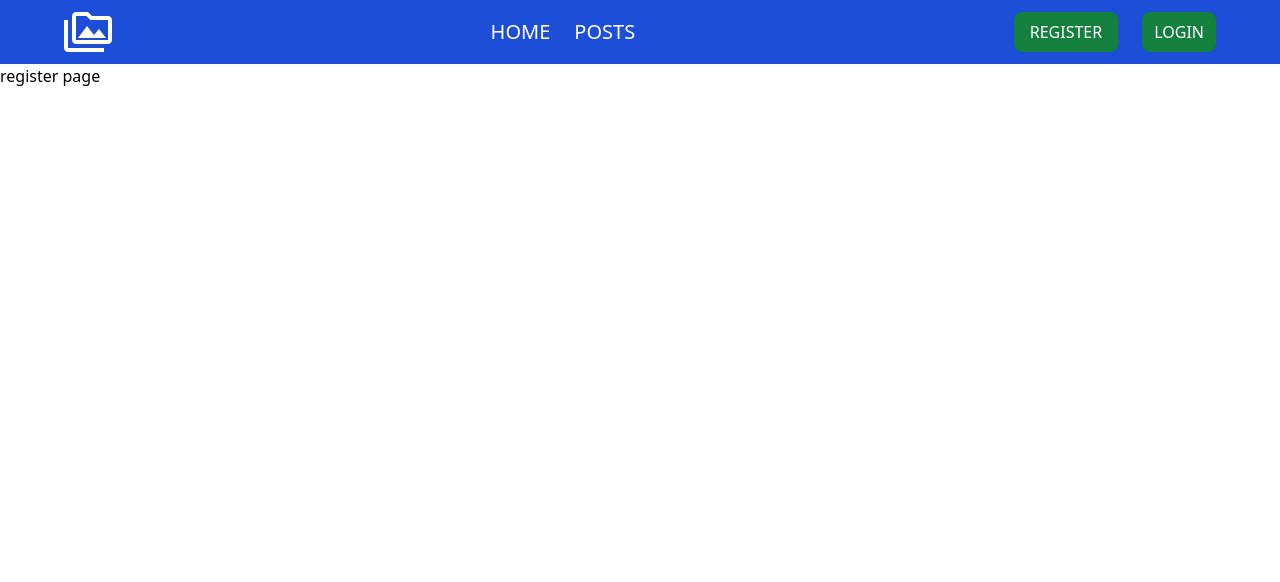
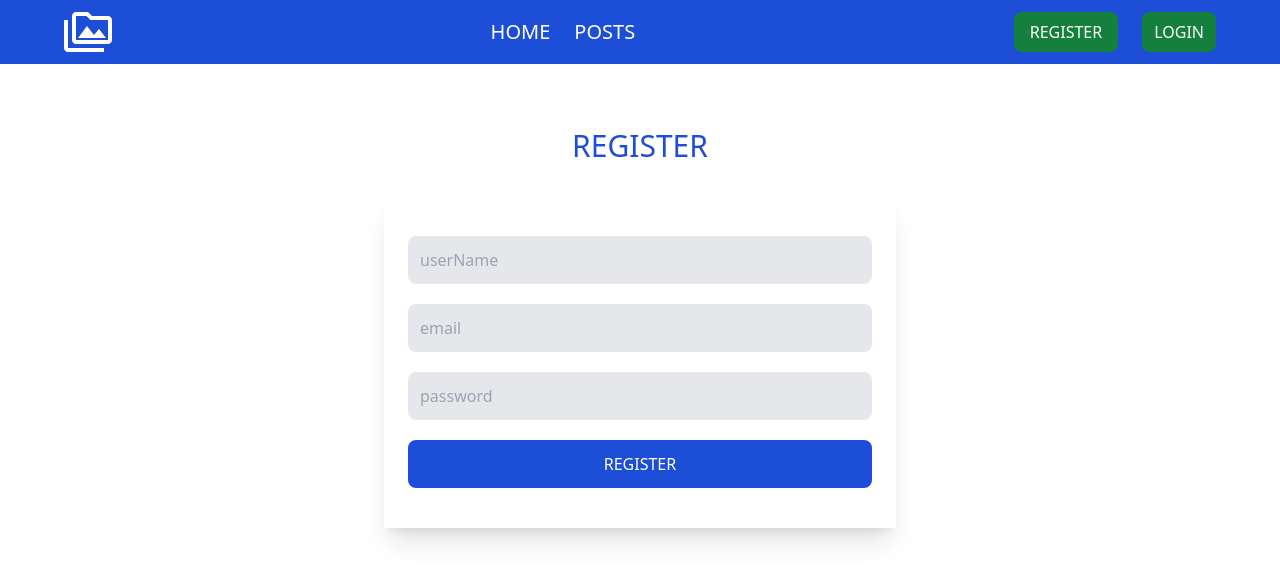
Before and after one commit to rizwan-signon/post_Hub, a React (Vite) app in the folder client/: page /register in a window 1280 px wide. Shown: the top 582 px of the page. Built offline with nearby package versions, Linux system fonts and the light colour scheme.

Commit message:
add signin and register page UIs

```diff
--- a/client/src/pages/Login.jsx
+++ b/client/src/pages/Login.jsx
@@ -1,7 +1,38 @@
+import { useState } from "react";
+
 const Login = () => {
+  const [formData, setFormData] = useState({});
+  const handleChange = (e) => {
+    setFormData({ ...formData, [e.target.id]: e.target.value });
+  };
+
+  console.log(formData);
   return (
-    <div>
-      <h1>login page </h1>
+    <div className="max-w-sm sm:max-w-lg mx-auto mt-16">
+      <h1 className="text-3xl sm:text-3xl font-medium text-blue-700 uppercase text-center mb-8">
+        Login
+      </h1>
+      <form action="#" className=" shadow-xl max-w-4xl mx-auto px-6 py-10">
+        <div className="max-w-2xl mx-auto flex flex-col gap-5">
+          <input
+            onChange={handleChange}
+            type="email"
+            placeholder="email"
+            id="email"
+            className="w-full bg-gray-200 p-3 rounded-lg focus:outline-none"
+          />
+          <input
+            onChange={handleChange}
+            type="password"
+            placeholder="password"
+            id="password"
+            className="w-full bg-gray-200 p-3 rounded-lg focus:outline-none"
+          />
+          <button className=" bg-blue-700 rounded-lg p-3 w-full text-white uppercase font-medium hover:opacity-85">
+            Login
+          </button>
+        </div>
+      </form>
     </div>
   );
 };
--- a/client/src/pages/Register.jsx
+++ b/client/src/pages/Register.jsx
@@ -1,7 +1,45 @@
+import { useState } from "react";
+
 const Register = () => {
+  const [formData, setFormData] = useState({});
+  const handleChange = (e) => {
+    setFormData({ ...formData, [e.target.id]: e.target.value });
+  };
+
+  console.log(formData);
   return (
-    <div>
-      <h1>register page </h1>
+    <div className="max-w-sm sm:max-w-lg mx-auto mt-16">
+      <h1 className="text-3xl sm:text-3xl font-medium text-blue-700 uppercase text-center mb-8">
+        register
+      </h1>
+      <form action="#" className=" shadow-xl max-w-4xl mx-auto px-6 py-10">
+        <div className="max-w-2xl mx-auto flex flex-col gap-5">
+          <input
+            onChange={handleChange}
+            type="text"
+            placeholder="userName"
+            id="userName"
+            className="w-full bg-gray-200 p-3 rounded-lg focus:outline-none"
+          />
+          <input
+            onChange={handleChange}
+            type="email"
+            placeholder="email"
+            id="email"
+            className="w-full bg-gray-200 p-3 rounded-lg focus:outline-none"
+          />
+          <input
+            onChange={handleChange}
+            type="password"
+            placeholder="password"
+            id="password"
+            className="w-full bg-gray-200 p-3 rounded-lg focus:outline-none"
+          />
+          <button className=" bg-blue-700 rounded-lg p-3 w-full text-white uppercase font-medium hover:opacity-85">
+            Register
+          </button>
+        </div>
+      </form>
     </div>
   );
 };
--- a/client/vite.config.js
+++ b/client/vite.config.js
@@ -1,7 +1,7 @@
-import { defineConfig } from 'vite'
-import react from '@vitejs/plugin-react-swc'
+import { defineConfig } from "vite";
+import react from "@vitejs/plugin-react-swc";
 
 // https://vitejs.dev/config/
 export default defineConfig({
   plugins: [react()],
-})
+});
```
